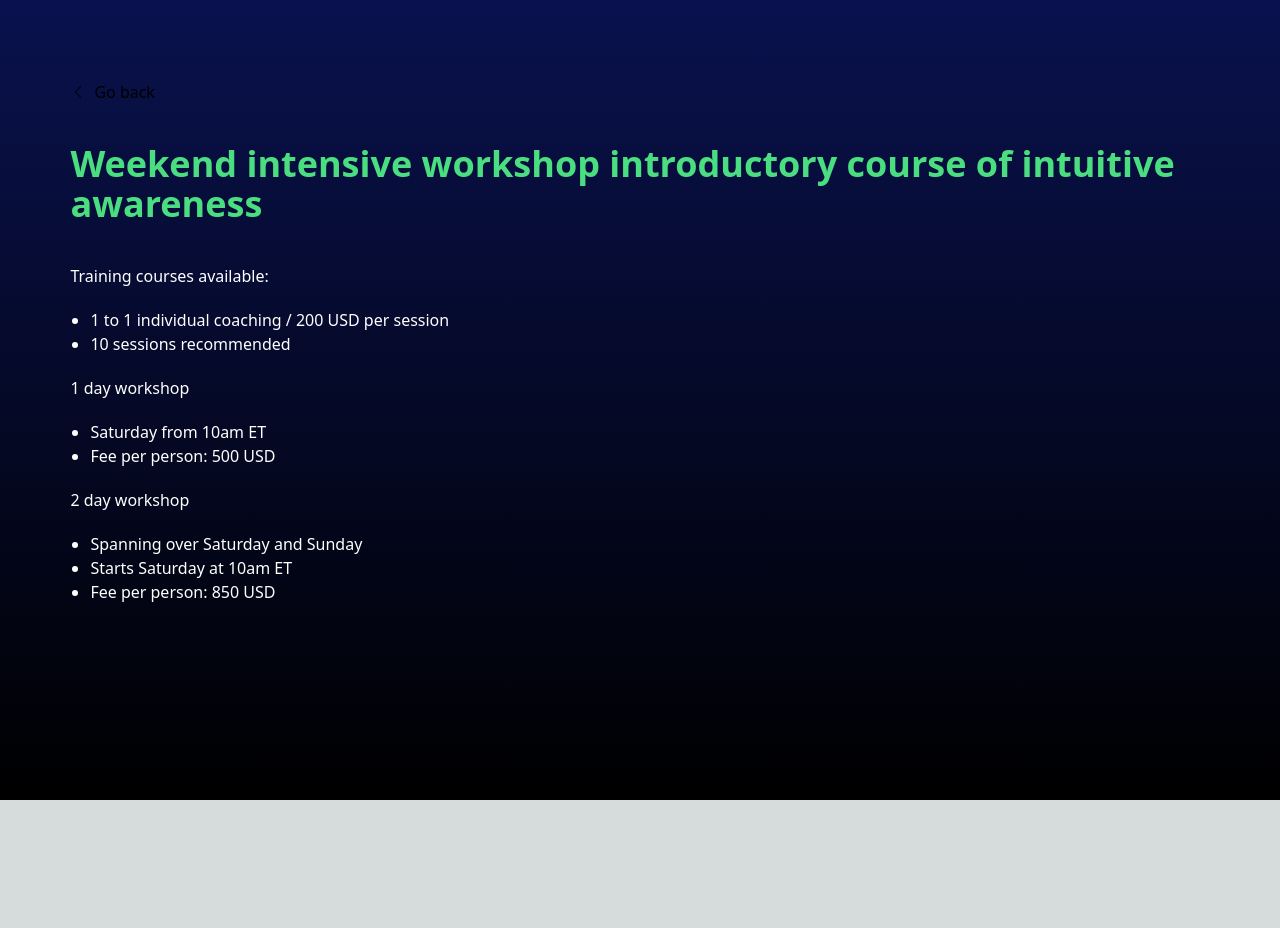
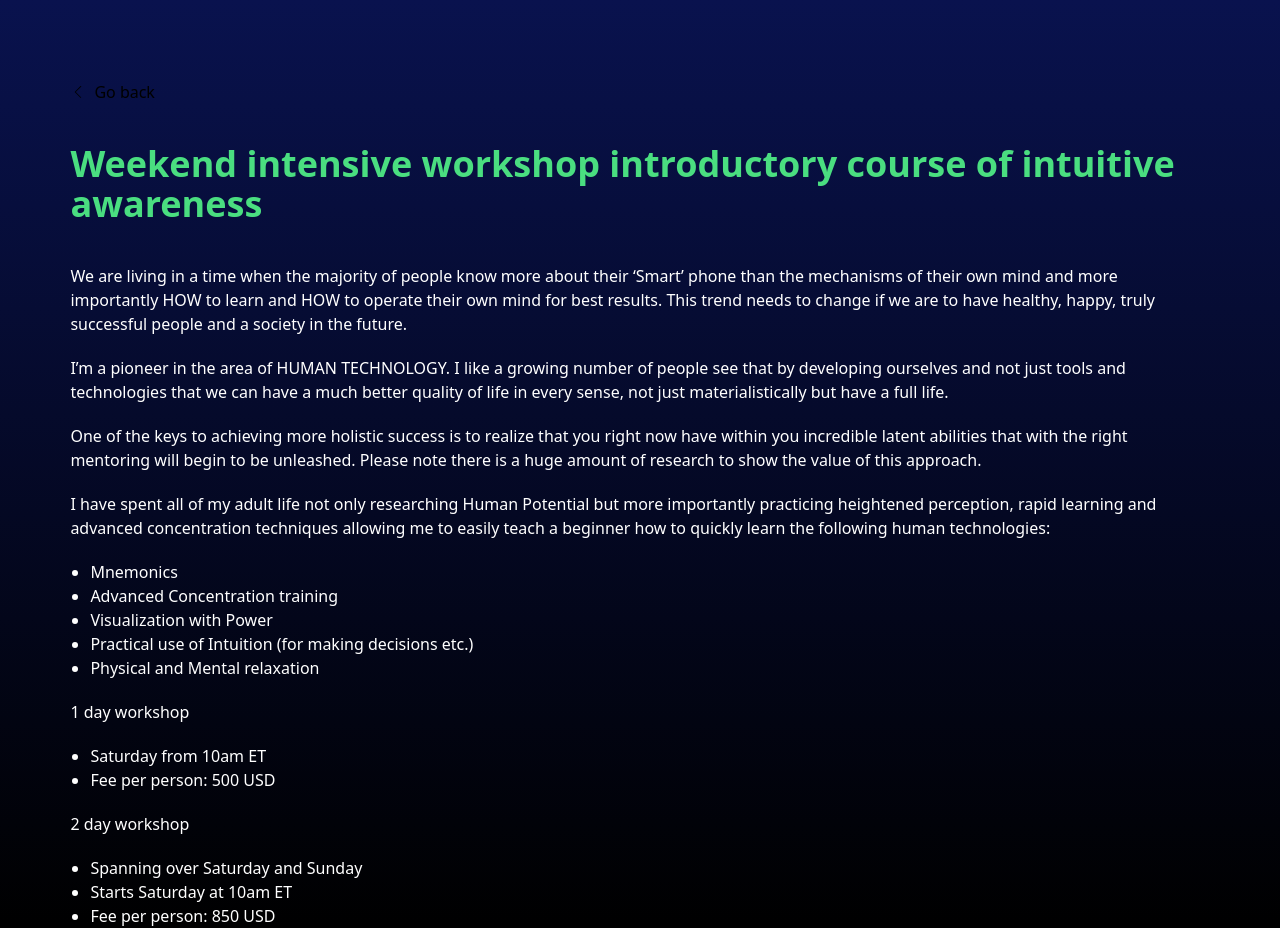
Before and after one commit to gantug/perfecttend, a Next.js app: page /works/weekend-intensive in a window 1280 px wide. Before the commit the page ends 800 px from the top, so only its background shows below. Built offline with nearby package versions, Linux system fonts and the light colour scheme.

Commit message:
some changes and payment added.

```diff
--- /dev/null
+++ b/src/components/Payment.tsx
@@ -0,0 +1,116 @@
+// PaymentSection.tsx
+
+type Props = {
+  title?: string;
+  subtitle?: string;
+  accountHolder: string;
+  iban: string;
+  bic: string;
+  bankName?: string;
+  note?: string;
+  className?: string;
+};
+
+function formatIban(iban: string) {
+  return iban
+    .replace(/\s+/g, "")
+    .replace(/(.{4})/g, "$1 ")
+    .trim();
+}
+
+function FieldRow({
+  label,
+  value,
+  copyValue,
+  ariaLabel,
+}: {
+  label: string;
+  value: string;
+  copyValue?: string;
+  ariaLabel?: string;
+}) {
+  const onCopy = async () => {
+    try {
+      await navigator.clipboard.writeText(copyValue ?? value);
+    } catch {
+      // no-op
+    }
+  };
+  return (
+    <div className="flex flex-col sm:flex-row sm:items-center sm:justify-between gap-2 rounded-xl bg-neutral-900/60 px-4 py-3 ring-1 ring-white/10">
+      <div>
+        <div className="text-sm text-neutral-400">{label}</div>
+        <div className="font-medium text-neutral-50 break-all">{value}</div>
+      </div>
+      <button
+        type="button"
+        onClick={onCopy}
+        className="shrink-0 inline-flex items-center gap-2 rounded-lg px-3 py-2 text-sm font-medium ring-1 ring-white/15 hover:bg-white/5 focus:outline-none focus-visible:ring-2 focus-visible:ring-white/40"
+        aria-label={ariaLabel ?? `Copy ${label}`}
+      >
+        <svg
+          aria-hidden="true"
+          viewBox="0 0 24 24"
+          className="h-4 w-4 fill-current"
+        >
+          <path d="M16 1H6a2 2 0 0 0-2 2v12h2V3h10V1Zm3 4H10a2 2 0 0 0-2 2v14a2 2 0 0 0 2 2h9a2 2 0 0 0 2-2V7a2 2 0 0 0-2-2Zm0 16H10V7h9v14Z" />
+        </svg>
+        Copy
+      </button>
+    </div>
+  );
+}
+
+export default function PaymentSection({
+  title = "To make payment",
+  subtitle = "Account details are:",
+  accountHolder,
+  iban,
+  bic,
+  bankName,
+  note,
+  className = "",
+}: Props) {
+  const formattedIban = formatIban(iban);
+  return (
+    <section
+      className={[
+        "w-full bg-black px-[5.5%] py-8 md:py-16 text-neutral-100",
+        "flex flex-col gap-6",
+        className,
+      ].join(" ")}
+      aria-labelledby="payment-title"
+    >
+      <header className="space-y-2">
+        <h2 id="payment-title" className="text-3xl md:text-4xl font-semibold">
+          {title}
+        </h2>
+        <p className="text-base md:text-lg text-neutral-300">{subtitle}</p>
+      </header>
+
+      <div className="grid grid-cols-1 gap-3">
+        <FieldRow label="Account holder" value={accountHolder} />
+        {bankName ? <FieldRow label="Bank" value={bankName} /> : null}
+        <FieldRow
+          label="IBAN"
+          value={formattedIban}
+          copyValue={iban.replace(/\s+/g, "")}
+          ariaLabel="Copy IBAN"
+        />
+        <FieldRow label="BIC" value={bic} ariaLabel="Copy BIC" />
+      </div>
+
+      {note ? (
+        <div className="rounded-xl bg-amber-500/10 text-amber-200 ring-1 ring-amber-500/20 px-4 py-3 text-sm">
+          {note}
+        </div>
+      ) : null}
+
+      <footer className="pt-2">
+        <p className="text-xs text-neutral-400">
+          Transfers may take 1–3 business days depending on your bank.
+        </p>
+      </footer>
+    </section>
+  );
+}
--- a/src/pages/index.tsx
+++ b/src/pages/index.tsx
@@ -4,6 +4,7 @@ import Experience from "@/components/Experience";
 import Footer from "@/components/Footer";
 import Header from "@/components/Header";
 import Hero from "@/components/Hero";
+import PaymentSection from "@/components/Payment";
 import Videos from "@/components/Videos";
 import Works from "@/components/Works";
 import { NextSeo } from "next-seo";
@@ -29,9 +30,9 @@ export default function Home() {
             "Your intuitor helping you uncover your latent and inner power.",
           images: [
             {
-              url: "images/ivans.jpeg",
-              width: 600,
-              height: 800,
+              url: "https://www.perfecttend.com/images/ivan-edited.jpg",
+              width: 200,
+              height: 200,
               alt: "Ivan Hopkins Portrait",
               type: "image/jpeg",
             },
@@ -49,6 +50,13 @@ export default function Home() {
       <About />
       <Experience />
       <Works />
+      <PaymentSection
+        accountHolder="Ivan Hopkins"
+        bic="BOFIIE2DXXX"
+        iban="IE87 BOFI 9032 6980 0042 70"
+        bankName="Bank of Ireland"
+        note="Include your description in the transfer reference."
+      />
       <Videos />
       <Contact />
       <Footer />
--- a/src/pages/works/i-factor.tsx
+++ b/src/pages/works/i-factor.tsx
@@ -1,23 +1,26 @@
-import GoBack from '@/components/utils/GoBack';
-import { useRouter } from 'next/router';
-import { SlArrowLeft } from 'react-icons/sl';
+import GoBack from "@/components/utils/GoBack";
+import { useRouter } from "next/router";
 
 export default function Works() {
   const router = useRouter();
 
   return (
     <div
-      className='min-h-screen bg-gradient-to-b from-[#09124E]  to-black px-[5.5%] flex flex-col  py-[64px] md:py-0'
-      id='work'
+      className="min-h-screen bg-gradient-to-b from-[#09124E]  to-black px-[5.5%] flex flex-col  py-[64px] md:py-0"
+      id="work"
     >
-      <div className='flex flex-col gap-10 md:mt-[5rem]'>
-        <GoBack linkHref='#work' />
-        <h1 className='text-xl md:text-4xl text-green-400 mb-10 font-bold'>
+      <div className="flex flex-col gap-10 md:mt-[5rem]">
+        <GoBack linkHref="#work" />
+        <h1 className="text-xl md:text-4xl text-green-400 mb-10 font-bold">
           The Intuition training program
         </h1>
       </div>
 
-      <div className='flex flex-col gap-5 font-light text-white'>
+      <h2 className="font-bold text-xl mb-5 italic">
+        Course Background and Content
+      </h2>
+
+      <div className="flex flex-col gap-5 font-light text-white">
         <p>
           We are living in a time when the majority of people know more about
           their ‘Smart’ phone than the mechanisms of their own mind and more
@@ -26,10 +29,10 @@ export default function Works() {
           truly successful people and a society in the future.
         </p>
         <p>
-          I’m a pioneer in the area of HUMAN TECHNOLOGY. I like a growing number
-          of people see that by developing ourselves and not just tools and
-          technologies that we can have a much better quality of life in every
-          sense, not just materialistically but have a full life.
+          Ivan is a pioneer in the area of HUMAN TECHNOLOGY. He like a growing
+          number of people see that by developing ourselves and not just tools
+          and technologies that we can have a much better quality of life in
+          every sense, not just materialistically but have a full life.
         </p>
 
         <p>
@@ -40,18 +43,32 @@ export default function Works() {
         </p>
 
         <p>
-          I have spent all of my adult life not only researching Human Potential
-          but more importantly practicing heightened perception, rapid learning
-          and advanced concentration techniques allowing me to easily teach a
-          beginner how to quickly learn the following human technologies:
+          Ivan has spent all of his adult life not only researching Human
+          Potential but more importantly practicing heightened perception, rapid
+          learning and advanced concentration techniques allowing me to easily
+          teach a beginner how to quickly learn the following human
+          technologies:
         </p>
 
-        <ul className='list-disc ml-5'>
-          <li>Mnemonics</li>
-          <li>Advanced Concentration training</li>
-          <li>Visualization with Power</li>
-          <li>Practical use of Intuition (for making decisions etc.)</li>
-          <li>Physical and Mental relaxation</li>
+        <ul className="list-disc ml-5">
+          <li>Mental Concentration</li>
+          <li>Basic Telepathy (how to begin to experience this phenomenon)</li>
+          <li>Intuition</li>
+          <li>Clairvoyance</li>
+          <li>Auric Vision</li>
+        </ul>
+
+        <p>
+          <span className="font-bold">Please note:</span> <br />
+          what makes Ivan unique in this area is not only his vast amount of
+          experience and educational and psychology background but more his
+          unmatched ability to DEMONSTRATE these abilities at will.
+        </p>
+
+        <p className="font-bold">Training courses available:</p>
+        <ul className="list-disc ml-5">
+          <li>1 to 1 individual coaching / 200 USD per session</li>
+          <li>10 sessions recommended</li>
         </ul>
       </div>
     </div>
--- a/src/pages/works/one-to-one-session.tsx
+++ b/src/pages/works/one-to-one-session.tsx
@@ -52,6 +52,42 @@ export default function Works() {
           depending on your schedule) and a follow up review and consolidation
           session a month later. All sessions are by appointment only.
         </p>
+
+        <p>
+          We are living in a time when the majority of people know more about
+          their ‘Smart’ phone than the mechanisms of their own mind and more
+          importantly HOW to learn and HOW to operate their own mind for best
+          results. This trend needs to change if we are to have healthy, happy,
+          truly successful people and a society in the future.
+        </p>
+        <p>
+          I’m a pioneer in the area of HUMAN TECHNOLOGY. I like a growing number
+          of people see that by developing ourselves and not just tools and
+          technologies that we can have a much better quality of life in every
+          sense, not just materialistically but have a full life.
+        </p>
+
+        <p>
+          One of the keys to achieving more holistic success is to realize that
+          you right now have within you incredible latent abilities that with
+          the right mentoring will begin to be unleashed. Please note there is a
+          huge amount of research to show the value of this approach.
+        </p>
+
+        <p>
+          I have spent all of my adult life not only researching Human Potential
+          but more importantly practicing heightened perception, rapid learning
+          and advanced concentration techniques allowing me to easily teach a
+          beginner how to quickly learn the following human technologies:
+        </p>
+
+        <ul className="list-disc ml-5">
+          <li>Mnemonics</li>
+          <li>Advanced Concentration training</li>
+          <li>Visualization with Power</li>
+          <li>Practical use of Intuition (for making decisions etc.)</li>
+          <li>Physical and Mental relaxation</li>
+        </ul>
       </div>
     </div>
   );
--- a/src/pages/works/weekend-intensive.tsx
+++ b/src/pages/works/weekend-intensive.tsx
@@ -18,10 +18,40 @@ export default function Intensive() {
       </div>
 
       <div className="flex flex-col gap-5 font-light text-white">
-        <p>Training courses available:</p>
+        <p>
+          We are living in a time when the majority of people know more about
+          their ‘Smart’ phone than the mechanisms of their own mind and more
+          importantly HOW to learn and HOW to operate their own mind for best
+          results. This trend needs to change if we are to have healthy, happy,
+          truly successful people and a society in the future.
+        </p>
+        <p>
+          I’m a pioneer in the area of HUMAN TECHNOLOGY. I like a growing number
+          of people see that by developing ourselves and not just tools and
+          technologies that we can have a much better quality of life in every
+          sense, not just materialistically but have a full life.
+        </p>
+
+        <p>
+          One of the keys to achieving more holistic success is to realize that
+          you right now have within you incredible latent abilities that with
+          the right mentoring will begin to be unleashed. Please note there is a
+          huge amount of research to show the value of this approach.
+        </p>
+
+        <p>
+          I have spent all of my adult life not only researching Human Potential
+          but more importantly practicing heightened perception, rapid learning
+          and advanced concentration techniques allowing me to easily teach a
+          beginner how to quickly learn the following human technologies:
+        </p>
+
         <ul className="list-disc ml-5">
-          <li>1 to 1 individual coaching / 200 USD per session</li>
-          <li>10 sessions recommended</li>
+          <li>Mnemonics</li>
+          <li>Advanced Concentration training</li>
+          <li>Visualization with Power</li>
+          <li>Practical use of Intuition (for making decisions etc.)</li>
+          <li>Physical and Mental relaxation</li>
         </ul>
 
         <p>1 day workshop</p>
```
Also changed, not shown: public/images/ivan-edited.jpg (added).
